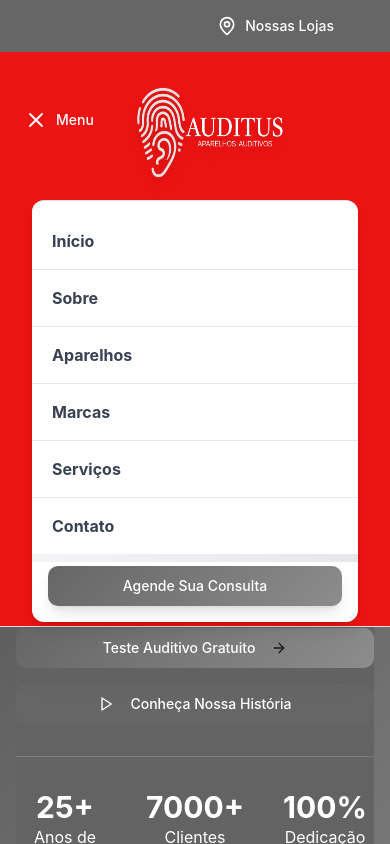
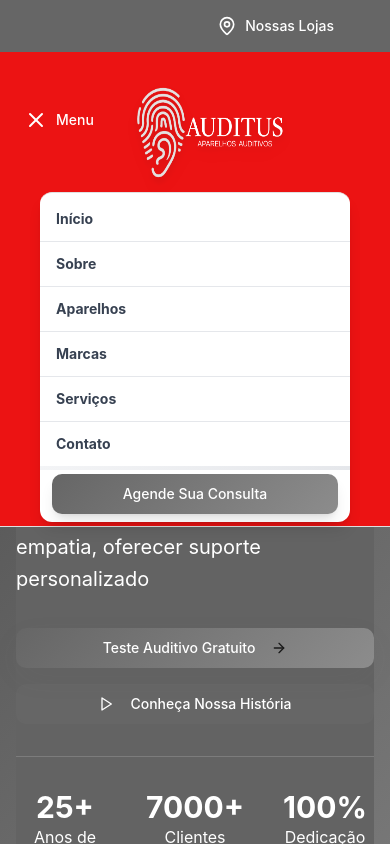
Before and after one commit to sdrmacedo-alt/auditusbelem, a React (Vite) app: page / in a window 390 px wide. Both pictures are taken after a click on the button "Menu". Shown: the top 844 px of the page. Built offline with nearby package versions, Linux system fonts and the light colour scheme.

Commit message:
Redimensionar o drop
Redimensionado o drop para ocupar uma área menor.

```diff
--- a/src/components/Header.tsx
+++ b/src/components/Header.tsx
@@ -107,21 +107,21 @@ const Header = () => {
         </div>
 
         {/* Mobile menu */}
-        {isMenuOpen && <div className="lg:hidden mt-4 py-4 border-t border-border bg-white rounded-lg shadow-lg mx-4">
+        {isMenuOpen && <div className="lg:hidden mt-2 py-2 border-t border-border bg-white rounded-lg shadow-lg mx-6 max-w-xs">
             <div className="flex flex-col space-y-1">
-              <a href="#home" className="text-gray-700 font-bold hover:text-primary hover:bg-gray-50 transition-all duration-200 py-3 px-4 rounded-md border-l-4 border-transparent hover:border-primary" onClick={toggleMenu}>Início</a>
-              <div className="w-full h-px bg-gray-200 my-1"></div>
-              <a href="#sobre" className="text-gray-700 font-bold hover:text-primary hover:bg-gray-50 transition-all duration-200 py-3 px-4 rounded-md border-l-4 border-transparent hover:border-primary" onClick={toggleMenu}>Sobre</a>
-              <div className="w-full h-px bg-gray-200 my-1"></div>
-              <a href="#aparelhos" className="text-gray-700 font-bold hover:text-primary hover:bg-gray-50 transition-all duration-200 py-3 px-4 rounded-md border-l-4 border-transparent hover:border-primary" onClick={toggleMenu}>Aparelhos</a>
-              <div className="w-full h-px bg-gray-200 my-1"></div>
-              <a href="#marcas" className="text-gray-700 font-bold hover:text-primary hover:bg-gray-50 transition-all duration-200 py-3 px-4 rounded-md border-l-4 border-transparent hover:border-primary" onClick={toggleMenu}>Marcas</a>
-              <div className="w-full h-px bg-gray-200 my-1"></div>
-              <a href="#servicos" className="text-gray-700 font-bold hover:text-primary hover:bg-gray-50 transition-all duration-200 py-3 px-4 rounded-md border-l-4 border-transparent hover:border-primary" onClick={toggleMenu}>Serviços</a>
-              <div className="w-full h-px bg-gray-200 my-1"></div>
-              <a href="#contato" className="text-gray-700 font-bold hover:text-primary hover:bg-gray-50 transition-all duration-200 py-3 px-4 rounded-md border-l-4 border-transparent hover:border-primary" onClick={toggleMenu}>Contato</a>
-              <div className="w-full h-2 bg-gradient-to-r from-gray-100 to-gray-200 my-2"></div>
-              <Button className="btn-premium text-primary-foreground mt-2 mx-4 shadow-lg hover:shadow-xl transform hover:scale-105 transition-all duration-200">
+              <a href="#home" className="text-gray-700 font-bold hover:text-primary hover:bg-gray-50 transition-all duration-200 py-2 px-3 rounded-md border-l-4 border-transparent hover:border-primary text-sm" onClick={toggleMenu}>Início</a>
+              <div className="w-full h-px bg-gray-200 my-0.5"></div>
+              <a href="#sobre" className="text-gray-700 font-bold hover:text-primary hover:bg-gray-50 transition-all duration-200 py-2 px-3 rounded-md border-l-4 border-transparent hover:border-primary text-sm" onClick={toggleMenu}>Sobre</a>
+              <div className="w-full h-px bg-gray-200 my-0.5"></div>
+              <a href="#aparelhos" className="text-gray-700 font-bold hover:text-primary hover:bg-gray-50 transition-all duration-200 py-2 px-3 rounded-md border-l-4 border-transparent hover:border-primary text-sm" onClick={toggleMenu}>Aparelhos</a>
+              <div className="w-full h-px bg-gray-200 my-0.5"></div>
+              <a href="#marcas" className="text-gray-700 font-bold hover:text-primary hover:bg-gray-50 transition-all duration-200 py-2 px-3 rounded-md border-l-4 border-transparent hover:border-primary text-sm" onClick={toggleMenu}>Marcas</a>
+              <div className="w-full h-px bg-gray-200 my-0.5"></div>
+              <a href="#servicos" className="text-gray-700 font-bold hover:text-primary hover:bg-gray-50 transition-all duration-200 py-2 px-3 rounded-md border-l-4 border-transparent hover:border-primary text-sm" onClick={toggleMenu}>Serviços</a>
+              <div className="w-full h-px bg-gray-200 my-0.5"></div>
+              <a href="#contato" className="text-gray-700 font-bold hover:text-primary hover:bg-gray-50 transition-all duration-200 py-2 px-3 rounded-md border-l-4 border-transparent hover:border-primary text-sm" onClick={toggleMenu}>Contato</a>
+              <div className="w-full h-1 bg-gradient-to-r from-gray-100 to-gray-200 my-1"></div>
+              <Button className="btn-premium text-primary-foreground mt-1 mx-3 shadow-lg hover:shadow-xl transform hover:scale-105 transition-all duration-200 text-sm py-2">
                 Agende Sua Consulta
               </Button>
             </div>
```
